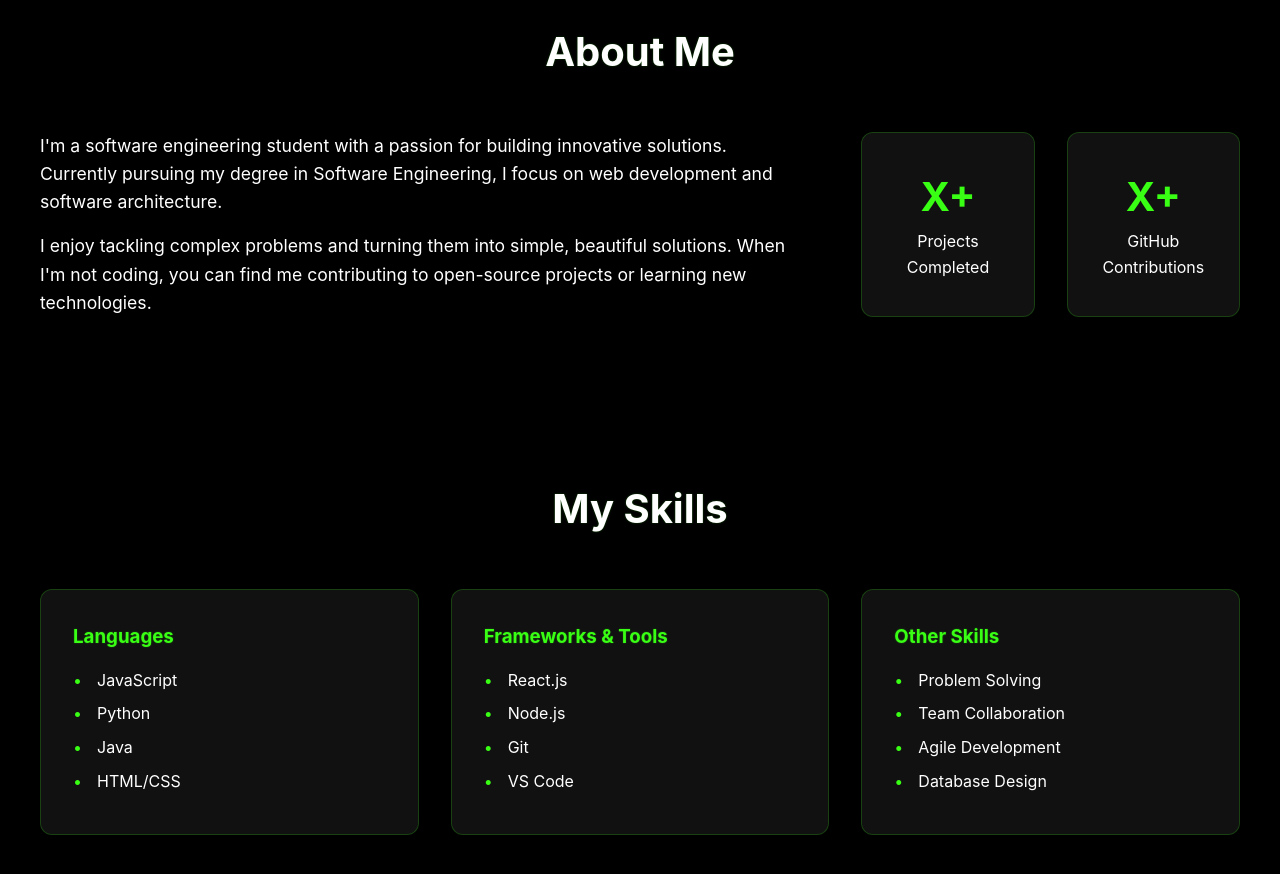
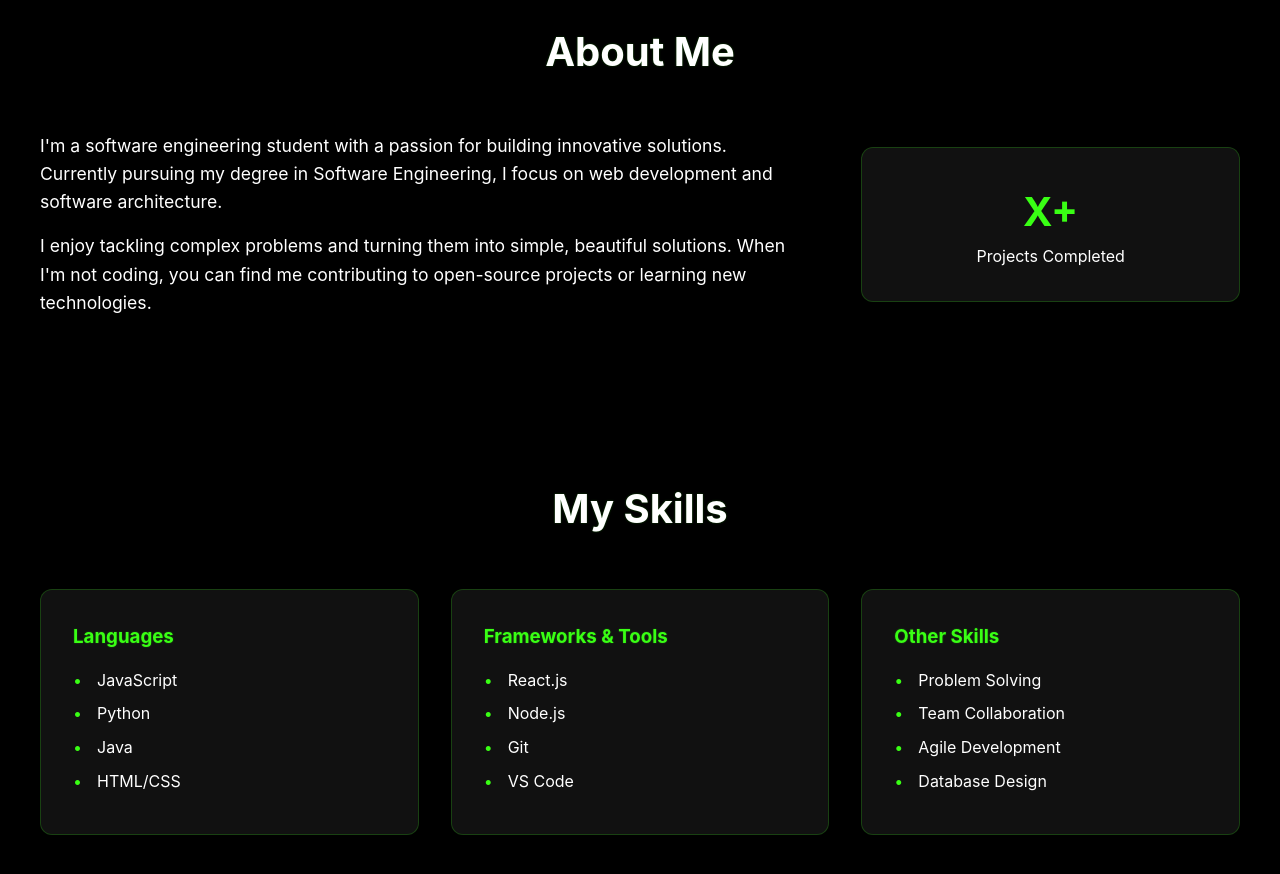
Before and after one commit to zachtaylorcsc/zachtaylorcsc.github.io, a plain HTML site: page index.html in a window 1280 px wide. Shown: the part 860-1734 px from the top of the page. Drawn offline with Linux system fonts and the light colour scheme.

Commit message:
Removed github contributions section

```diff
--- a/index.html
+++ b/index.html
@@ -45,10 +45,6 @@
                     <div class="stat">
                         <span class="stat-number">X+</span>
                         <span class="stat-label">Projects Completed</span>
-                    </div>
-                    <div class="stat">
-                        <span class="stat-number">X+</span>
-                        <span class="stat-label">GitHub Contributions</span>
                     </div>
                 </div>
             </div>
--- a/styles.css
+++ b/styles.css
@@ -177,9 +177,9 @@ section {
 }
 
 .about-stats {
-    display: grid;
-    grid-template-columns: repeat(2, 1fr);
-    gap: 2rem;
+    display: flex;
+    justify-content: center;
+    align-items: center;
 }
 
 .stat {
@@ -189,6 +189,7 @@ section {
     border-radius: 12px;
     transition: var(--transition);
     border: 1px solid rgba(57, 255, 20, 0.2);
+    width: 100%;
 }
 
 .stat:hover {
```
